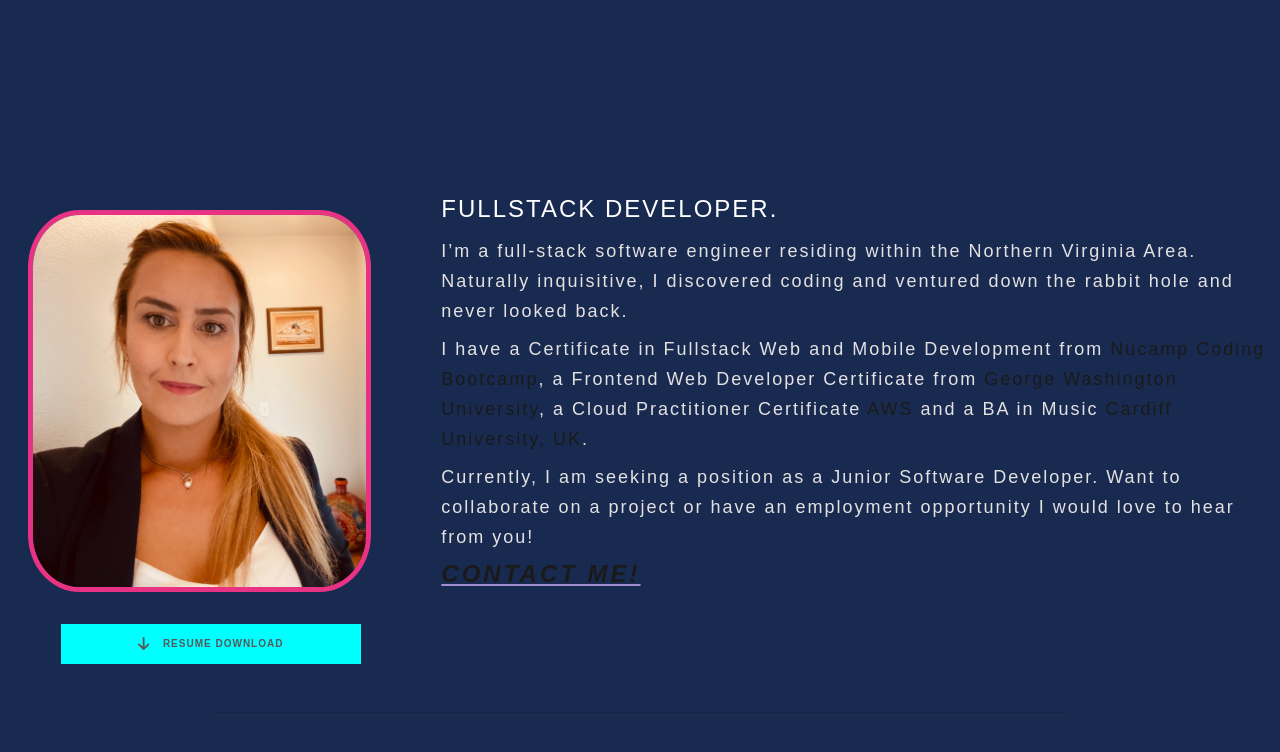
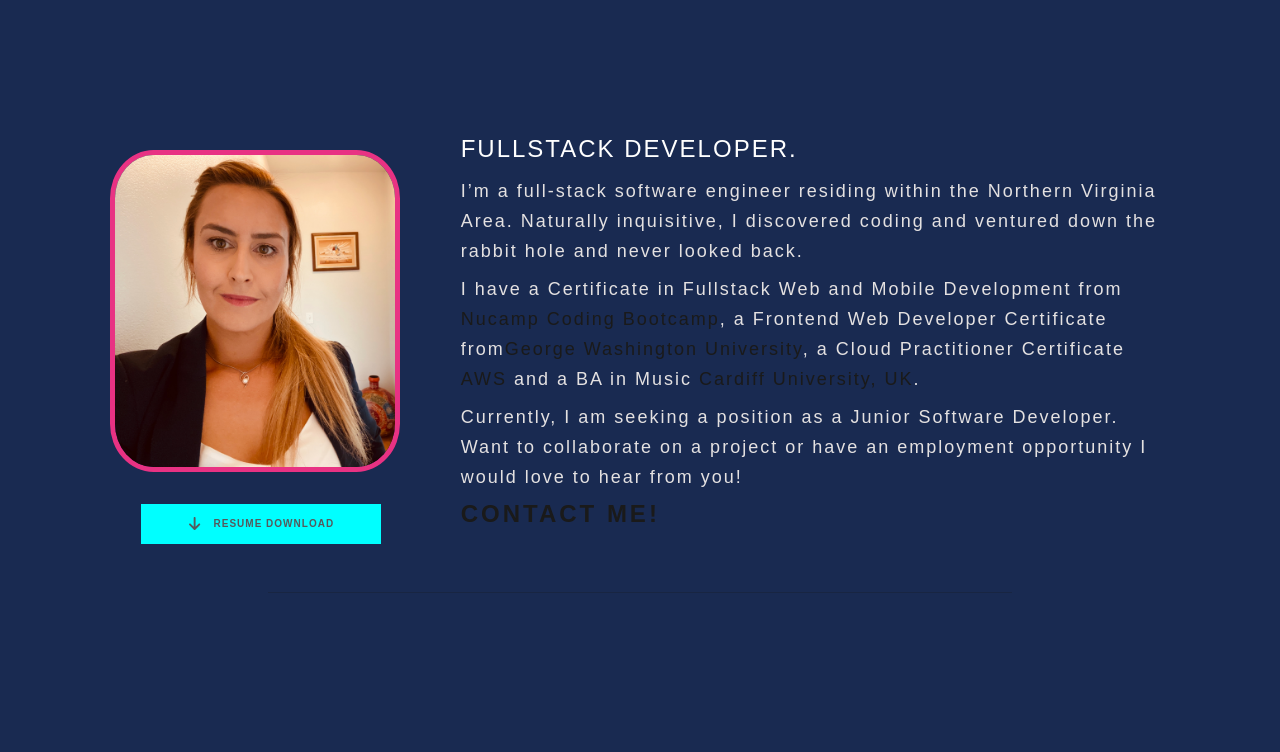
Before and after one commit to LisaHarrison08/lisa08, a React (Create React App) app: page /about in a window 1280 px wide. Shown: the top 752 px of the page. Built offline with nearby package versions, Linux system fonts and the light colour scheme.

Commit message:
about sectin text updated

```diff
--- a/src/App.css
+++ b/src/App.css
@@ -11,9 +11,6 @@ body {
 	line-height: 1.5;
 	margin: 0;
 	padding: 0;
-
-	padding-right: 0px !important;
-	position: relative !important;
 }
 /* HOME PAGE */
 .intro-text {
@@ -77,6 +74,10 @@ body {
 	letter-spacing: 2px;
 }
 
+.text-primary span{
+    color:#e83283;
+}
+
 .profile-pic {
 	width: 85%;
 	height: auto;
@@ -84,15 +85,10 @@ body {
 	margin-left: 20px;
 }
 
-.about .btn-custom {
-	width: 300px;
+.download .btn-custom {
+	width: 240px;
 	margin-top: 20px;
 	background-color: aqua;
-}
-
-.about .contact-details {
-	text-align: left;
-	padding-left: 30px;
 }
 
 /* font-awesome icon */
@@ -110,23 +106,3 @@ body {
 .portfolio {
 	background: #192a51;
 }
-
-/* Footer Section */
-
-.site-footer {
-	/* background-color: rgb(233, 223, 223); */
-	background-color: black;
-	margin: 0;
-	padding-bottom: 20px;
-	padding-top: 20px;
-}
-
-.icon-link {
-	padding: 40px;
-	padding-bottom: 20px;
-	color: white;
-}
-
-.icon-link:hover {
-	color: #2bac96;
-}
--- a/src/components/About.js
+++ b/src/components/About.js
@@ -8,8 +8,8 @@ import { faArrowDown, faEnvelope } from "@fortawesome/free-solid-svg-icons";
 
 function About() {
     return (
-        <div className='about'>
-            <Row className='justify-content-between p-2 mt-lg-3'>
+        <div className='container'>
+            <Row className='about justify-content-between p-2 mt-lg-3'>
                 <Col md={4} className='text-center p-2'>
 
                     {/* Image */}
@@ -28,10 +28,10 @@ function About() {
 
                         {/* Resume */}
 
-                        <div className='d-flex justify-content-center'>
+                        <div className='download d-flex justify-content-center'>
                             <div className='mx-1'>
                                 <Fade bottom delay={800}>
-                                    <Button className="download" id="resume" href="" variant="custom" size="sm" >
+                                    <Button href="" variant="custom" size="sm" >
                                         <FontAwesomeIcon icon={faArrowDown} size="xl" style={{ marginRight: "10px" }} /> Resume Download
                                     </Button>
                                 </Fade>
@@ -54,7 +54,7 @@ function About() {
                         <Fade bottom delay={800}>
                             <p className='mb-2 text'>
                                 I have a Certificate in Fullstack Web and Mobile Development from <span className='text-primary'>
-                                    Nucamp Coding Bootcamp</span>, a Frontend Web Developer Certificate from <span className='text-primary'>George Washington University</span>,
+                                    Nucamp Coding Bootcamp</span>, a Frontend Web Developer Certificate from<span className='text-primary'>George Washington University</span>,
                                 a Cloud Practitioner Certificate <span className='text-primary'>AWS</span> and a BA in Music <span className='text-primary'>Cardiff University, UK</span>.
                             </p>
                         </Fade>
@@ -65,7 +65,7 @@ function About() {
                         </Fade>
                         <Fade bottom delay={800}>
                             <NavLink tag='link' className='nav-link touch-link mx-0 p-0' to='/contact'>
-                                <u><em><h3>Contact me!</h3></em></u>
+                                <h3>Contact me!</h3>
                             </NavLink>
                         </Fade>
                     </div>
```
